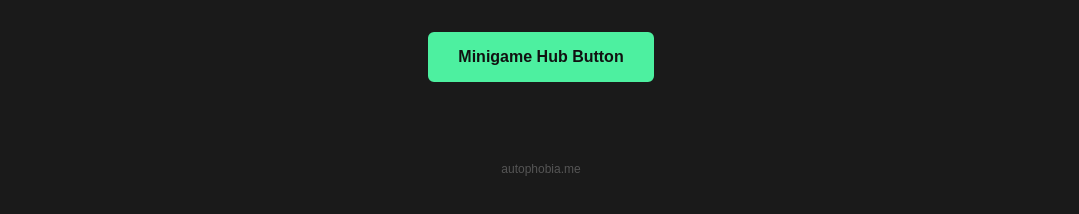
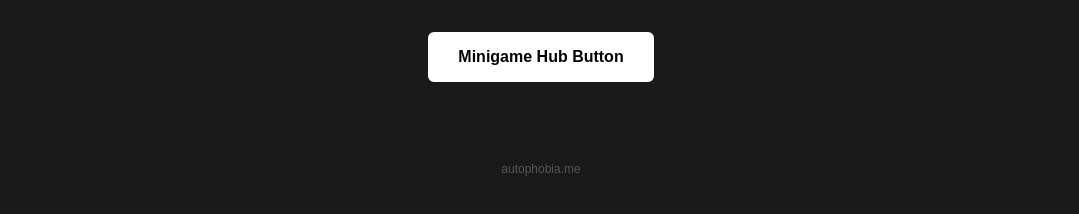
Before and after one commit to EdgeCCTV/autophobia-site, a plain HTML site: page index.html in a window 1280 px wide. In both pictures the pointer is over the button "Minigame Hub Button". Shown: the part 240-454 px from the top of the page, without its empty margins (99-1178 px from the left). Drawn offline with Linux system fonts and the light colour scheme.

Commit message:
Change hover styles for hub button in index.html

```diff
--- a/index.html
+++ b/index.html
@@ -46,9 +46,9 @@
         }
 
         .hub-btn:hover {
-            background-color: #4df0a0;
-            color: #111111;
-            border-color: #4df0a0;
+            background-color: #ffffff;
+            color: #000000;
+            border-color: #ffffff;
         }
 
         .footer {
```
